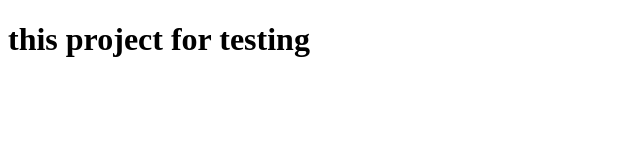
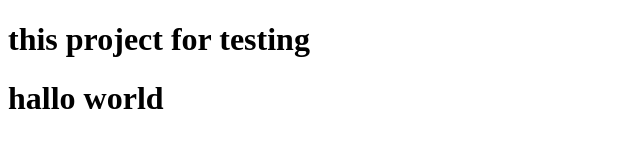
Before and after one commit to sabamalik-dev/project, a plain HTML site: page index.html in a window 1280 px wide. Shown: the whole page, without its empty margins (0-640 px from the left). Drawn offline with Linux system fonts and the light colour scheme.

Commit message:
updaing file

```diff
--- a/index.html
+++ b/index.html
@@ -7,5 +7,6 @@
 </head>
 <body>
     <h1>this project for testing</h1>
+    <h1>hallo world</h1>
 </body>
 </html>
```
